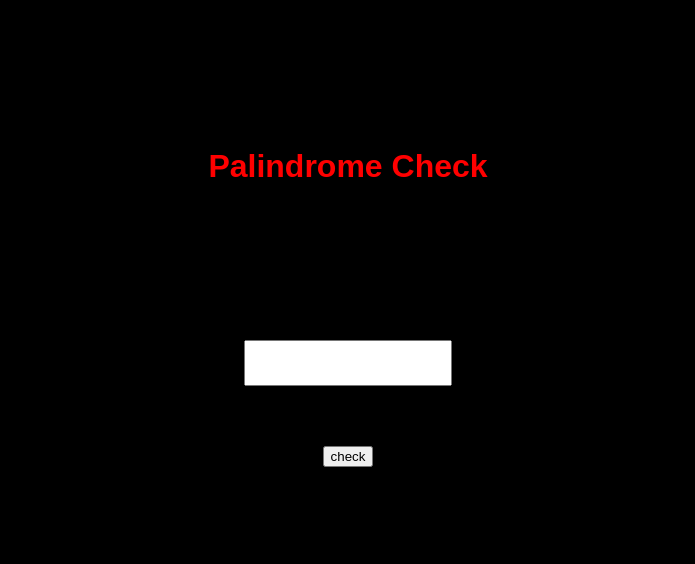
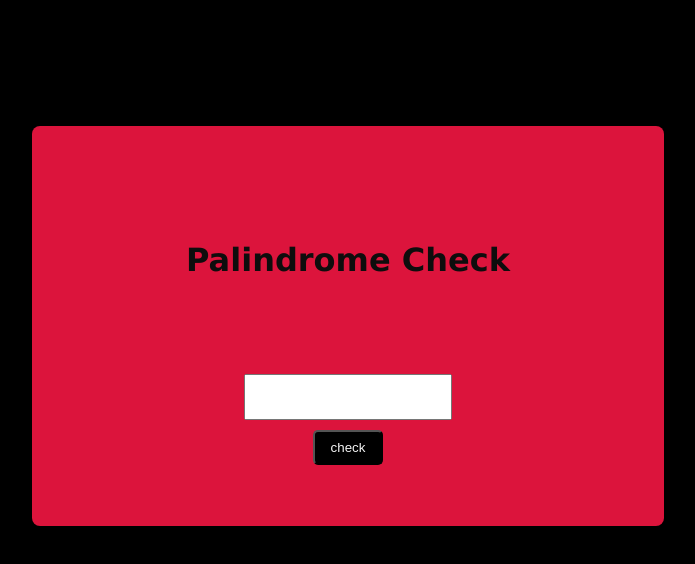
Before and after one commit to marcelis6/Palindrome-Checker, a plain HTML site: page index.html in a window 1280 px wide. Shown: the whole page, without its empty margins (292-987 px from the left). Drawn offline with Linux system fonts and the light colour scheme.

Commit message:
fancy stuff added

```diff
--- a/style.css
+++ b/style.css
@@ -5,22 +5,26 @@ html {
     padding: 0;
 }
 h1 {
-    color: red;
-    font-family: sans-serif;
+
+    color: rgb(14, 13, 13);
+    font-family:Verdana, Geneva, Tahoma, sans-serif;
 }
 #main {
+    border-radius: 8px;
+    background-color: crimson;
     display: flex;
     margin: auto;
     margin-top: 10%;
     width: 50%;
     height: 400px;
     justify-content: center;
-    flex-wrap: wrap;
+    flex-direction: column;
+
 }
 #le {
-    height: 20%;
-    width: 100%;
-    flex-grow: 2;
+    margin-top: 5%;
+   margin-bottom: 80px;
+
 }
 #le h1 {
     text-align: center;
@@ -30,8 +34,9 @@ h1 {
    align-content: center;
    align-items: flex-end;
    justify-content: center;
-   height: 30%;
+   height: 10%;
    width: 100%;
+   margin-bottom: 10px;
 }
 #InputText input {
     font-size: large;
@@ -47,7 +52,16 @@ h1 {
 }
 #btn {
     align-items: center;
+    width: 70px;
+    height: 35px;
+    background-color: black;
+    border-color: black;
+    border-radius: 5px;
+    color: whitesmoke;
 }
 #answer {
+    font-size: large;
     color: whitesmoke;
+    text-align: center;
+    font-family: 'Gill Sans', 'Gill Sans MT', Calibri, 'Trebuchet MS', sans-serif;
 }
```
